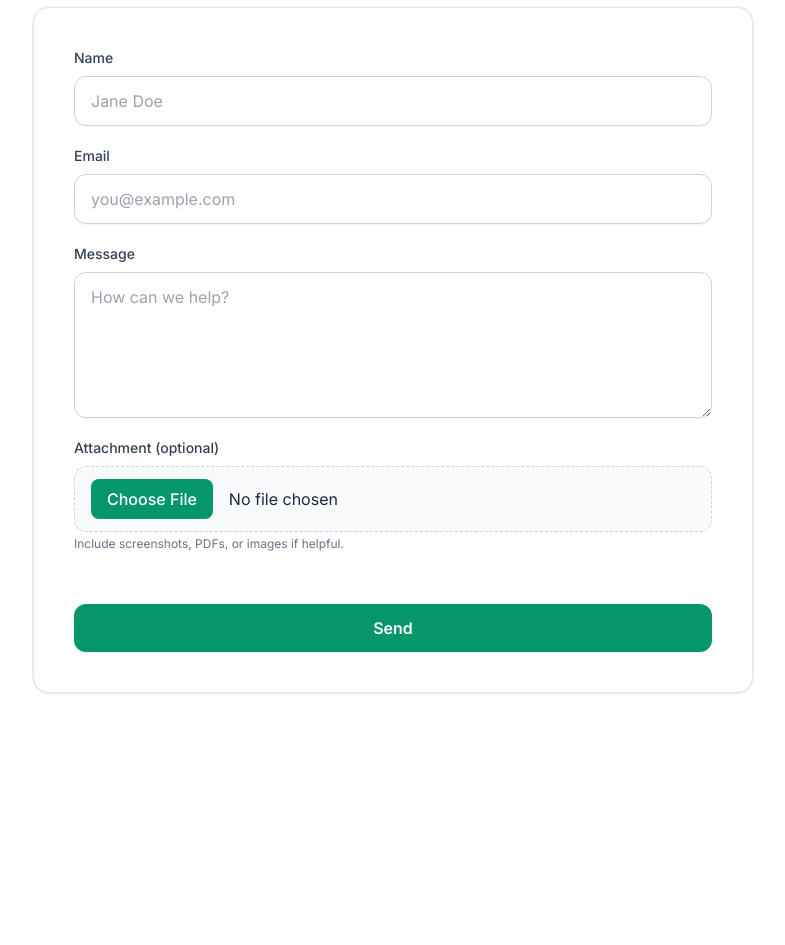
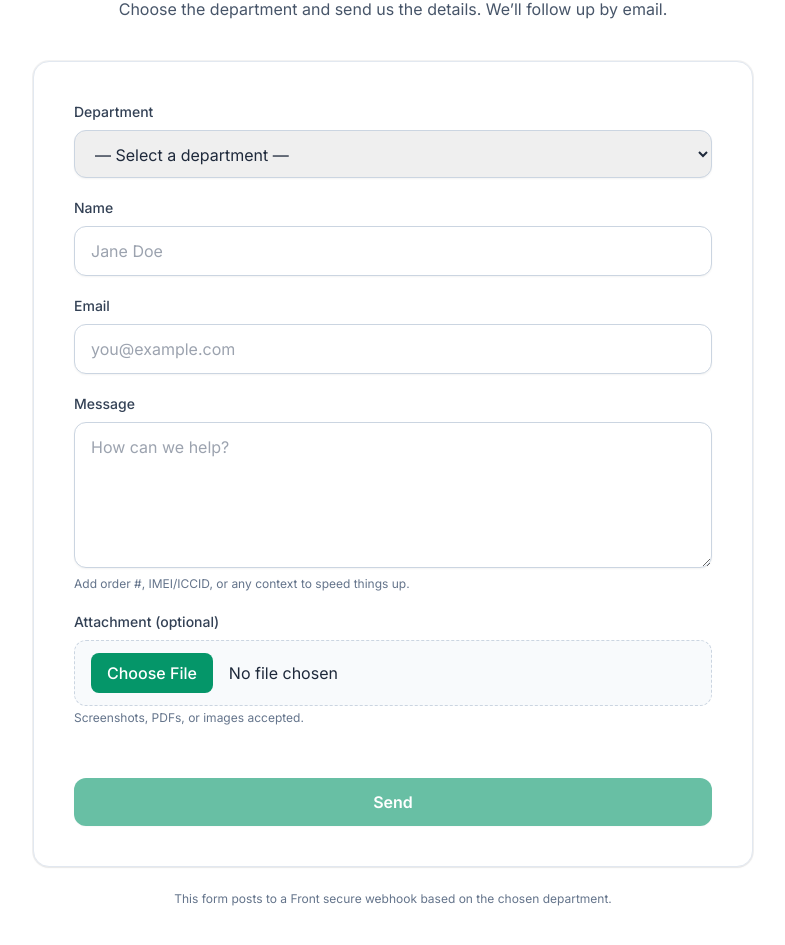
Before and after one commit to JDGAFJD/FormsTesting, a plain HTML site: page index.html in a window 1280 px wide. Shown: the part 173-1118 px from the top of the page, without its empty margins (247-1032 px from the left). Before the commit the page ends 946 px from the top, so only its background shows below. Drawn offline with nearby package versions, Linux system fonts and the light colour scheme.

Commit message:
Update index.html

```diff
--- a/index.html
+++ b/index.html
@@ -3,20 +3,20 @@
 <head>
   <meta charset="utf-8" />
   <meta name="viewport" content="width=device-width, initial-scale=1" />
-  <title>Refunds and Credits Team</title>
+  <title>Contact Support — Nomad Theme</title>
   <script src="https://cdn.tailwindcss.com"></script>
   <link rel="preconnect" href="https://fonts.googleapis.com">
   <link rel="preconnect" href="https://fonts.gstatic.com" crossorigin>
   <link href="https://fonts.googleapis.com/css2?family=Inter:wght@400;500;600;700&display=swap" rel="stylesheet">
-  <style>
-    html, body { font-family: Inter, ui-sans-serif, system-ui, -apple-system, Segoe UI, Roboto, "Helvetica Neue", Arial, "Noto Sans", sans-serif; }
-  </style>
+  <style> html,body{font-family:Inter,ui-sans-serif,system-ui,-apple-system,Segoe UI,Roboto,"Helvetica Neue",Arial,"Noto Sans",sans-serif} </style>
 </head>
 <body class="bg-white text-slate-800">
   <header class="py-10">
     <div class="mx-auto max-w-3xl px-6 text-center">
-      <h1 class="mt-6 text-4xl font-extrabold tracking-tight">Refunds and Credits Team</h1>
-      <p class="mt-3 text-base text-slate-600">Send us a message and we would follow up</p>
+      <!-- Swap src with your real logo; adjust h-[3.4rem] if needed -->
+      <img alt="Nomad" class="mx-auto h-[3.4rem] w-auto" src="https://cdn.open-pr.com/X/7/X722306059_g.jpg" />
+      <h1 class="mt-6 text-4xl font-extrabold tracking-tight">Contact Support</h1>
+      <p class="mt-3 text-base text-slate-600">Choose the department and send us the details. We’ll follow up by email.</p>
     </div>
   </header>
 
@@ -24,46 +24,53 @@
     <section class="mx-auto max-w-3xl px-6">
       <div class="rounded-2xl border border-slate-200 bg-white shadow-sm ring-1 ring-black/5">
         <div class="p-8 sm:p-10">
-          <form
-            method="POST"
-            name="fa-form-1"
-            action="https://webhook.frontapp.com/forms/c3a9171948b36a4fdd69/-pXBHB5gEvCP1UWajsa0H4CFofwqVRnx6SrKAUFrINdscE3z0rFjOrtUKvySHndrB3C6s4-zFB5Qiqw7A8avM3PD9OO1Tu3-nJcQf0ZsIpsaSOEGlsHLVYX9yWG5HTI"
-            enctype="multipart/form-data"
-            accept-charset="utf-8"
-            class="space-y-5"
-          >
+
+          <!-- Single form; action is switched via JS based on Department -->
+          <form method="POST" name="fa-form-1" action="" enctype="multipart/form-data" accept-charset="utf-8" class="space-y-5">
+
+            <!-- Department selector (controls the webhook endpoint) -->
+            <div>
+              <label for="department" class="block text-sm font-medium text-slate-700">Department</label>
+              <select id="department" name="department" required class="mt-2 block w-full rounded-xl border border-slate-300 px-4 py-3 text-base shadow-sm outline-none focus:border-emerald-600 focus:ring-2 focus:ring-emerald-200">
+                <option value="" selected disabled>— Select a department —</option>
+                <option value="billing">Billing Help Team</option>
+                <option value="trial">Trial Activations</option>
+                <option value="outage">Outage Response Team</option>
+                <option value="collection">Customer Collection</option>
+                <option value="refunds">Refunds &amp; Credits</option>
+              </select>
+            </div>
+
             <div>
               <label for="name" class="block text-sm font-medium text-slate-700">Name</label>
-              <input id="name" name="name" type="text" required autocomplete="name"
-                     class="mt-2 block w-full rounded-xl border border-slate-300 px-4 py-3 text-base shadow-sm outline-none focus:border-emerald-600 focus:ring-2 focus:ring-emerald-200" placeholder="Jane Doe" />
+              <input id="name" name="name" type="text" required autocomplete="name" placeholder="Jane Doe" class="mt-2 block w-full rounded-xl border border-slate-300 px-4 py-3 text-base shadow-sm outline-none focus:border-emerald-600 focus:ring-2 focus:ring-emerald-200" />
             </div>
 
             <div>
               <label for="email" class="block text-sm font-medium text-slate-700">Email</label>
-              <input id="email" name="email" type="email" required autocomplete="email"
-                     class="mt-2 block w-full rounded-xl border border-slate-300 px-4 py-3 text-base shadow-sm outline-none focus:border-emerald-600 focus:ring-2 focus:ring-emerald-200" placeholder="you@example.com" />
+              <input id="email" name="email" type="email" required autocomplete="email" placeholder="you@example.com" class="mt-2 block w-full rounded-xl border border-slate-300 px-4 py-3 text-base shadow-sm outline-none focus:border-emerald-600 focus:ring-2 focus:ring-emerald-200" />
             </div>
 
             <div>
               <label for="body" class="block text-sm font-medium text-slate-700">Message</label>
-              <textarea id="body" name="body" rows="5" required
-                        class="mt-2 block w-full resize-y rounded-xl border border-slate-300 px-4 py-3 text-base shadow-sm outline-none focus:border-emerald-600 focus:ring-2 focus:ring-emerald-200"
-                        placeholder="How can we help?"></textarea>
+              <textarea id="body" name="body" rows="5" required placeholder="How can we help?" class="mt-2 block w-full resize-y rounded-xl border border-slate-300 px-4 py-3 text-base shadow-sm outline-none focus:border-emerald-600 focus:ring-2 focus:ring-emerald-200"></textarea>
+              <p class="mt-2 text-xs text-slate-500">Add order #, IMEI/ICCID, or any context to speed things up.</p>
             </div>
 
             <div>
               <label for="attachment" class="block text-sm font-medium text-slate-700">Attachment (optional)</label>
-              <input id="attachment" name="attachment" type="file"
-                     class="mt-2 block w-full rounded-xl border border-dashed border-slate-300 bg-slate-50 px-4 py-3 text-base file:mr-4 file:rounded-lg file:border-0 file:bg-emerald-600 file:px-4 file:py-2 file:font-medium file:text-white hover:file:bg-emerald-700" />
-              <p class="mt-1 text-xs text-slate-500">Include screenshots, PDFs, or images if helpful.</p>
+              <input id="attachment" name="attachment" type="file" class="mt-2 block w-full rounded-xl border border-dashed border-slate-300 bg-slate-50 px-4 py-3 text-base file:mr-4 file:rounded-lg file:border-0 file:bg-emerald-600 file:px-4 file:py-2 file:font-medium file:text-white hover:file:bg-emerald-700" />
+              <p class="mt-1 text-xs text-slate-500">Screenshots, PDFs, or images accepted.</p>
             </div>
 
-            <!-- e.g., reCAPTCHA -->
+            <!-- reCAPTCHA or any widget injected here -->
             <div id="html_element" class="pt-1"></div>
 
+            <!-- Optional: success redirect (uncomment to enable) -->
+            <!-- <input type="hidden" name="redirect_to" value="https://nomadinternet.com/pages/support/contactus/success"> -->
+
             <div class="pt-2">
-              <button type="submit"
-                class="inline-flex w-full items-center justify-center rounded-xl bg-emerald-600 px-6 py-3 text-base font-semibold text-white shadow-sm transition hover:bg-emerald-700 focus-visible:outline-none focus-visible:ring-2 focus-visible:ring-emerald-300 active:translate-y-[1px]">
+              <button id="submitBtn" type="submit" disabled class="inline-flex w-full cursor-not-allowed items-center justify-center rounded-xl bg-emerald-600 px-6 py-3 text-base font-semibold text-white opacity-60 shadow-sm transition focus-visible:outline-none focus-visible:ring-2 focus-visible:ring-emerald-300">
                 Send
               </button>
             </div>
@@ -71,7 +78,51 @@
         </div>
       </div>
 
-          </section>
+      <p class="mt-6 text-center text-xs text-slate-500">This form posts to a Front secure webhook based on the chosen department.</p>
+    </section>
   </main>
+
+  <script>
+  (() => {
+    const form = document.forms['fa-form-1'];
+    const dept = document.getElementById('department');
+    const submitBtn = document.getElementById('submitBtn');
+
+    // Department → Front webhook endpoint
+    const ACTIONS = {
+      billing: 'https://webhook.frontapp.com/forms/c3a9171948b36a4fdd69/-pXBHB5gEvCP1UWajsa0H4CFofwqVRnx6SrKAUFrINdscE3z0rFjOrtUKvySHndrB3C6s4-zFB5Qiqw7A8avM3PD9OO1Tu3-nJcQf0ZsIpsaSOEGlsHLVYX9yWG5HTI',
+      trial:   'https://webhook.frontapp.com/forms/c3a9171948b36a4fdd69/bZ-JZ5NOXf6Rfg5-iNEK0W23qwv5Gv-xbfAgUjWGcbxZHMhJBk7pKSG-syXCTJMtbyLGnD2lep1LDsqU-oF0pzAyVnViI1mkivjwbmHjPmu4ohKIaklQ_9mCSlRBYCc',
+      outage:  'https://webhook.frontapp.com/forms/c3a9171948b36a4fdd69/WaDRF4o9HH5xCZvApP6U7DWt8b82P_Hi05vxSI3D378HpTHJvrT_qiHmAYSLmtCVaBWddB_M9zZ4mGK9njb_dUQP-8C6IwmKLrYbenQNZj34DkauN7FrU5y2jQhQ_9o',
+      collection: 'https://webhook.frontapp.com/forms/c3a9171948b36a4fdd69/QW4vdUMgmiNjyzL8fDqL4arr4tIm5BeGy3HGGRJrVvl2t-OWfRUmFqjYO_XNxldUVbYZTz_9nNWdhlj0AOF6BISY-up67PpQbxYLzGNznZJ2KV92HK650Bjc68sUpBM',
+      refunds: 'https://webhook.frontapp.com/forms/c3a9171948b36a4fdd69/qwnrydykvh3K134QVq4vkpuz3VqQyA4J3grKSCNyWQHVp-3b2XyXc-_OIDIXgEwiUyKC2AozXC6DWlFP6cjSNYo2s-cvTz9WFjj6y0QfGVjWSG04y-_wHMmog2cOvUI'
+    };
+
+    function updateAction() {
+      const action = ACTIONS[dept.value] || '';
+      form.action = action;
+      const ready = !!action;
+      submitBtn.disabled = !ready;
+      submitBtn.classList.toggle('opacity-60', !ready);
+      submitBtn.classList.toggle('cursor-not-allowed', !ready);
+      submitBtn.classList.toggle('hover:bg-emerald-700', ready);
+      submitBtn.classList.toggle('active:translate-y-[1px]', ready);
+    }
+
+    dept.addEventListener('change', updateAction);
+    updateAction(); // initialize
+
+    form.addEventListener('submit', (e) => {
+      if (!form.action) {
+        e.preventDefault();
+        alert('Please select a department before submitting.');
+        return;
+      }
+      // Guard against double submits
+      submitBtn.textContent = 'Sending…';
+      submitBtn.disabled = true;
+      submitBtn.classList.add('opacity-60');
+    });
+  })();
+  </script>
 </body>
 </html>
```
